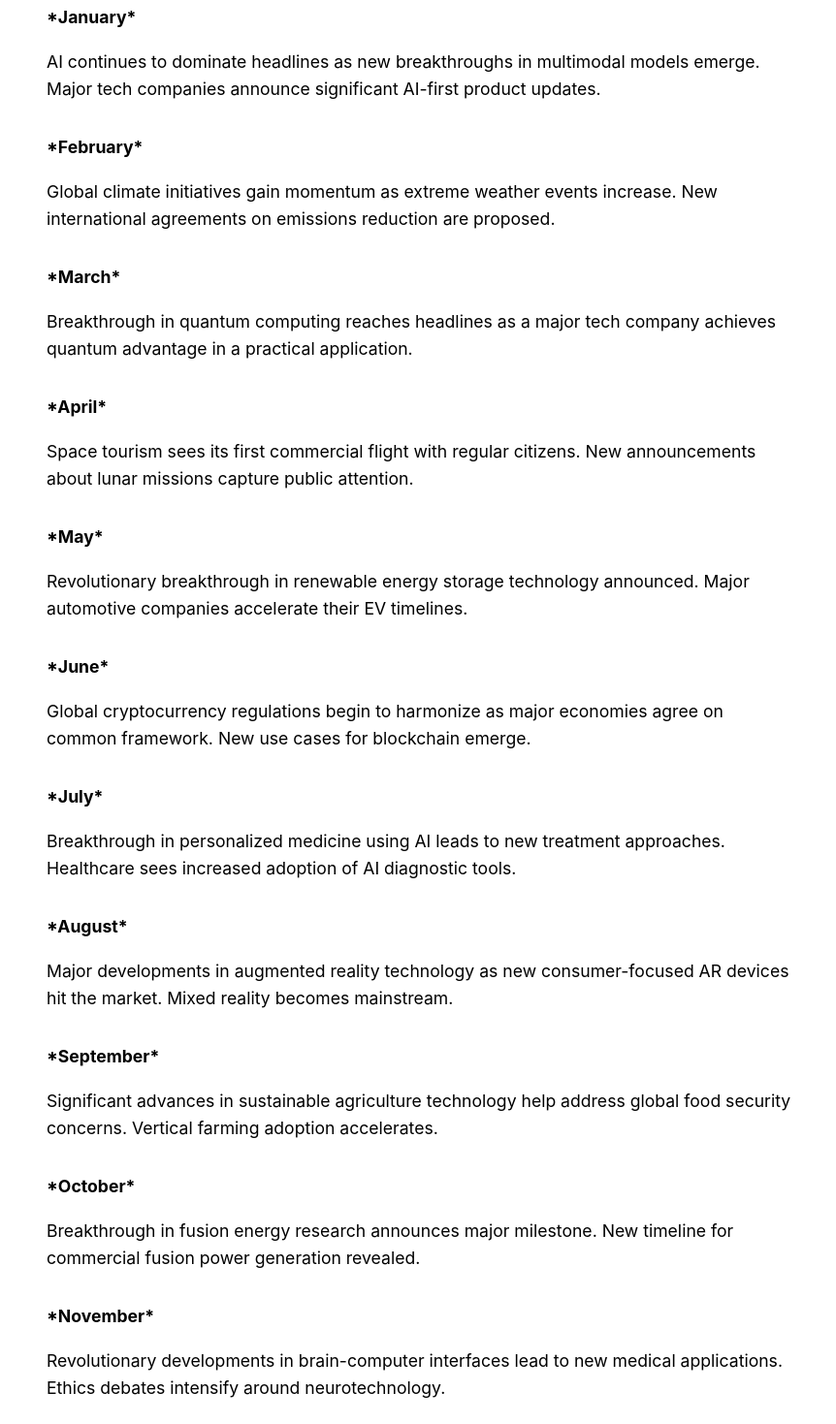
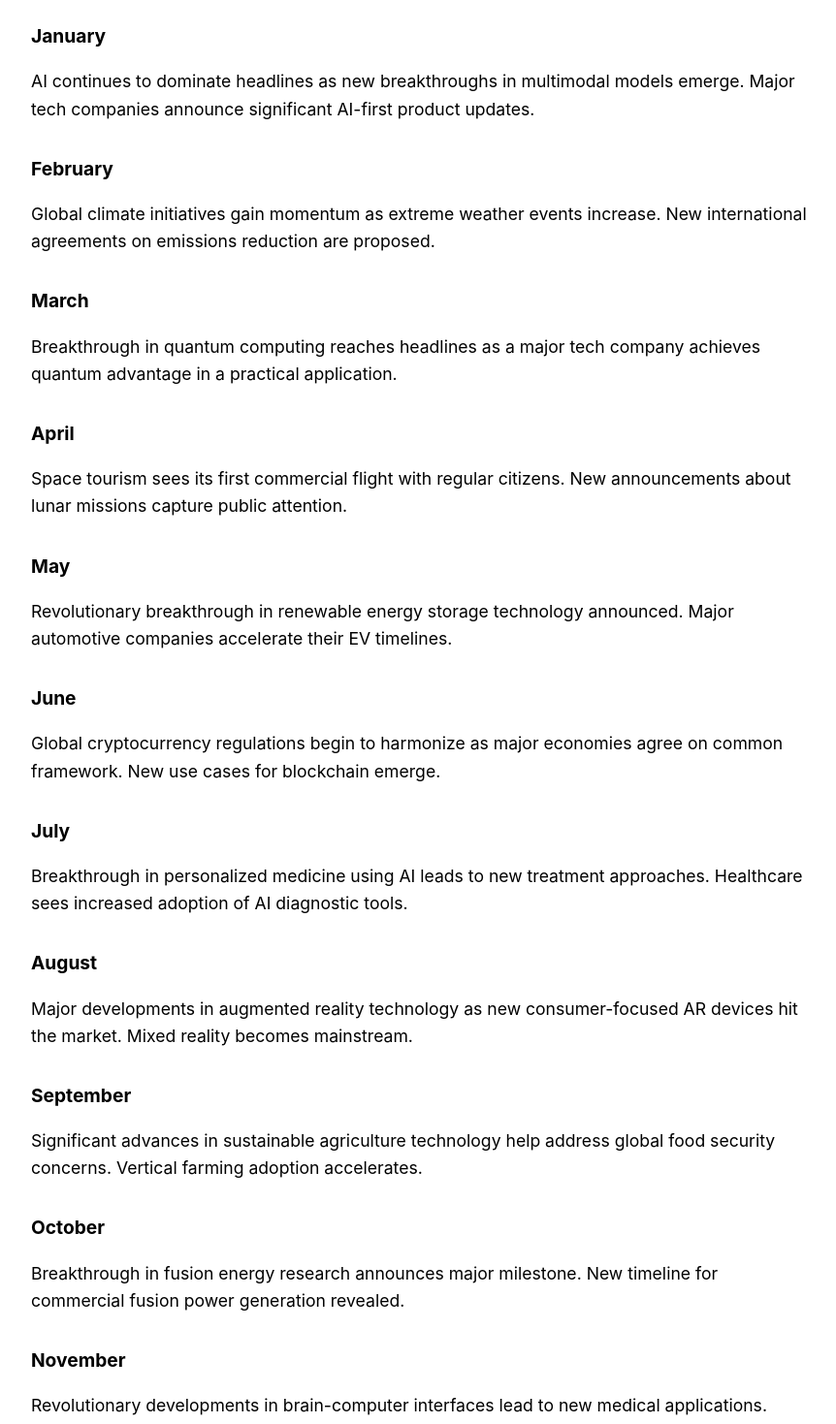
Before and after one commit to ashbhat/2025Predictions, a Next.js app: page / in a window 1280 px wide. Shown: the part 460-1929 px from the top of the page at 97% size, without its empty margins (208-1070 px from the left). Built offline with nearby package versions, Linux system fonts and the light colour scheme.

Commit message:
style: remove asterisks from month titles and content padding

```diff
--- a/src/pages/index.js
+++ b/src/pages/index.js
@@ -18,62 +18,62 @@ export default function Home() {
         />
         <div className={styles.content}>
           <div className={styles.prediction}>
-            <div className={styles.monthHeader}>*January*</div>
+            <div className={styles.monthHeader}>January</div>
             <p>AI continues to dominate headlines as new breakthroughs in multimodal models emerge. Major tech companies announce significant AI-first product updates.</p>
           </div>
 
           <div className={styles.prediction}>
-            <div className={styles.monthHeader}>*February*</div>
+            <div className={styles.monthHeader}>February</div>
             <p>Global climate initiatives gain momentum as extreme weather events increase. New international agreements on emissions reduction are proposed.</p>
           </div>
 
           <div className={styles.prediction}>
-            <div className={styles.monthHeader}>*March*</div>
+            <div className={styles.monthHeader}>March</div>
             <p>Breakthrough in quantum computing reaches headlines as a major tech company achieves quantum advantage in a practical application.</p>
           </div>
 
           <div className={styles.prediction}>
-            <div className={styles.monthHeader}>*April*</div>
+            <div className={styles.monthHeader}>April</div>
             <p>Space tourism sees its first commercial flight with regular citizens. New announcements about lunar missions capture public attention.</p>
           </div>
 
           <div className={styles.prediction}>
-            <div className={styles.monthHeader}>*May*</div>
+            <div className={styles.monthHeader}>May</div>
             <p>Revolutionary breakthrough in renewable energy storage technology announced. Major automotive companies accelerate their EV timelines.</p>
           </div>
 
           <div className={styles.prediction}>
-            <div className={styles.monthHeader}>*June*</div>
+            <div className={styles.monthHeader}>June</div>
             <p>Global cryptocurrency regulations begin to harmonize as major economies agree on common framework. New use cases for blockchain emerge.</p>
           </div>
 
           <div className={styles.prediction}>
-            <div className={styles.monthHeader}>*July*</div>
+            <div className={styles.monthHeader}>July</div>
             <p>Breakthrough in personalized medicine using AI leads to new treatment approaches. Healthcare sees increased adoption of AI diagnostic tools.</p>
           </div>
 
           <div className={styles.prediction}>
-            <div className={styles.monthHeader}>*August*</div>
+            <div className={styles.monthHeader}>August</div>
             <p>Major developments in augmented reality technology as new consumer-focused AR devices hit the market. Mixed reality becomes mainstream.</p>
           </div>
 
           <div className={styles.prediction}>
-            <div className={styles.monthHeader}>*September*</div>
+            <div className={styles.monthHeader}>September</div>
             <p>Significant advances in sustainable agriculture technology help address global food security concerns. Vertical farming adoption accelerates.</p>
           </div>
 
           <div className={styles.prediction}>
-            <div className={styles.monthHeader}>*October*</div>
+            <div className={styles.monthHeader}>October</div>
             <p>Breakthrough in fusion energy research announces major milestone. New timeline for commercial fusion power generation revealed.</p>
           </div>
 
           <div className={styles.prediction}>
-            <div className={styles.monthHeader}>*November*</div>
+            <div className={styles.monthHeader}>November</div>
             <p>Revolutionary developments in brain-computer interfaces lead to new medical applications. Ethics debates intensify around neurotechnology.</p>
           </div>
 
           <div className={styles.prediction}>
-            <div className={styles.monthHeader}>*December*</div>
+            <div className={styles.monthHeader}>December</div>
             <p>Major breakthrough in autonomous vehicle technology leads to expanded self-driving car services in major cities worldwide.</p>
           </div>
         </div>
--- a/src/styles/predictions.module.css
+++ b/src/styles/predictions.module.css
@@ -2,7 +2,6 @@
   width: 100%;
   max-width: 800px;
   margin: 0 auto;
-  padding: 0 1rem;
 }
 
 .headerImage {
@@ -21,7 +20,7 @@
   font-weight: bold;
   margin-top: 2rem;
   margin-bottom: 1rem;
-  white-space: pre-wrap;
+  font-size: 1.2rem;
 }
 
 .prediction {
```
